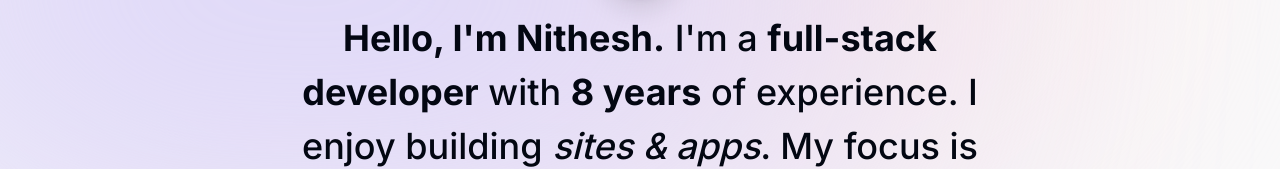
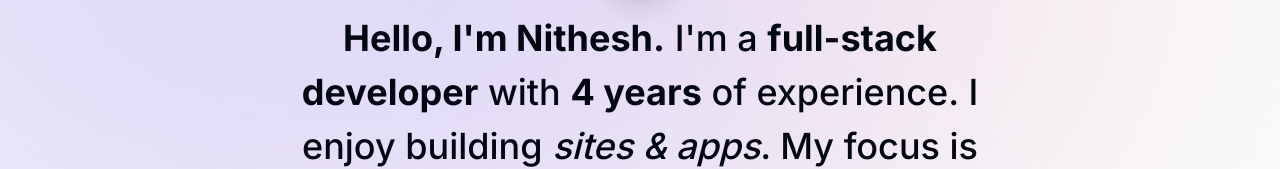
Before and after one commit to Nithesh8678/portfolio, a Next.js app: page / in a window 1280 px wide. Shown: the part 245-414 px from the top of the page. Built offline with nearby package versions, Linux system fonts and the light colour scheme; no server answers.

Commit message:
commit 2

```diff
--- a/components/intro.tsx
+++ b/components/intro.tsx
@@ -64,7 +64,7 @@
       >
         <span className="font-bold">Hello, I'm Nithesh.</span> I'm a{" "}
         <span className="font-bold">full-stack developer</span> with{" "}
-        <span className="font-bold">8 years</span> of experience. I enjoy
+        <span className="font-bold">4 years</span> of experience. I enjoy
         building <span className="italic">sites & apps</span>. My focus is{" "}
         <span className="underline">React (Next.js)</span>.
       </motion.h1>
```
